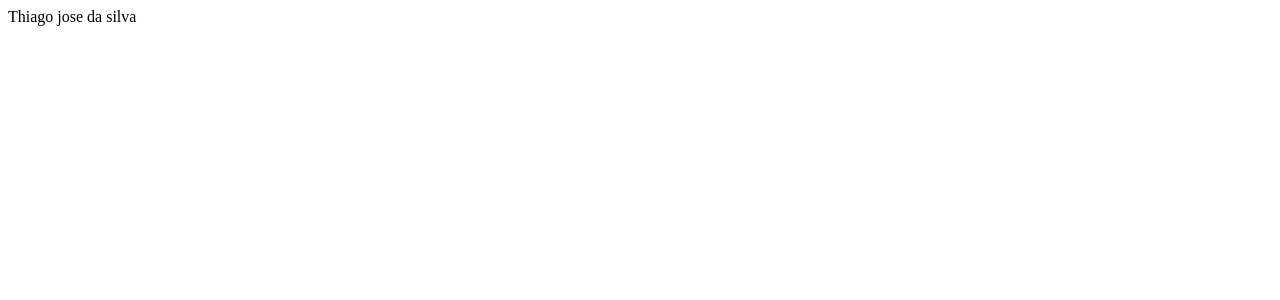
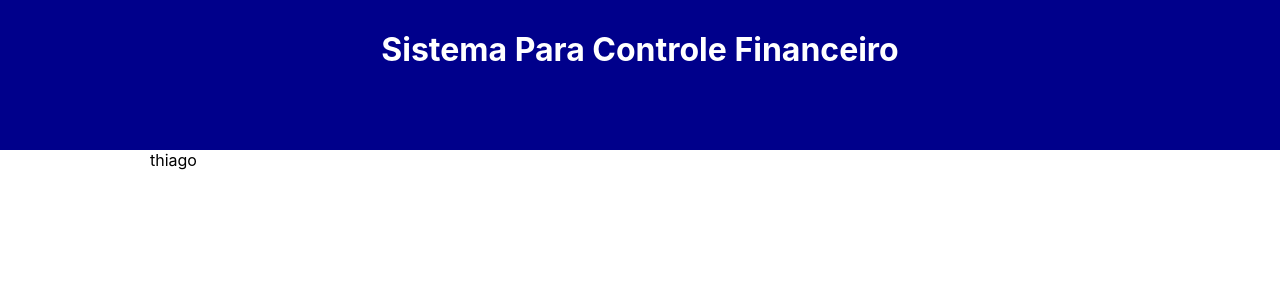
Before and after one commit to thiagoadssilva/B7webSistemaFinanceiro, a React (Create React App) app in the folder expense-tracker/: page / in a window 1280 px wide. Shown: the top 300 px of the page. Built offline with nearby package versions, Linux system fonts and the light colour scheme.

Commit message:
20% do desenvolvimento

```diff
--- a/expense-tracker/src/App.styles.ts
+++ b/expense-tracker/src/App.styles.ts
@@ -2,3 +2,22 @@ import styled from 'styled-components';
 
 export const Container = styled.div`
 `;
+
+export const Header = styled.div`
+  background-color: darkblue;
+  height: 9.375rem;
+  text-align: center;
+`;
+
+export const HerderText = styled.h1`
+  margin: 0;
+  padding: 0;
+  color: #FFF;
+  padding-top: 1.875rem;
+`;
+
+export const Body = styled.div`
+  margin: auto;
+  max-width: 61.25rem;
+  margin-bottom: 3.125rem;
+`;
--- a/expense-tracker/src/App.tsx
+++ b/expense-tracker/src/App.tsx
@@ -1,9 +1,20 @@
-import { Container } from "./app.styles";
+import {
+  Container,
+  Header,
+  HerderText,
+  Body
+} from "./App.styles";
+
 
 export default function App(){
   return(
     <Container>
-      Thiago jose da silva
+      <Header>
+        <HerderText>Sistema Para Controle Financeiro</HerderText>
+      </Header>
+      <Body>
+        thiago
+      </Body>
     </Container>
   );
 }
--- /dev/null
+++ b/expense-tracker/src/index.css
@@ -0,0 +1,13 @@
+body {
+  margin: 0;
+  font-family: -apple-system, BlinkMacSystemFont, 'Segoe UI', 'Roboto', 'Oxygen',
+    'Ubuntu', 'Cantarell', 'Fira Sans', 'Droid Sans', 'Helvetica Neue',
+    sans-serif;
+  -webkit-font-smoothing: antialiased;
+  -moz-osx-font-smoothing: grayscale;
+}
+
+code {
+  font-family: source-code-pro, Menlo, Monaco, Consolas, 'Courier New',
+    monospace;
+}
--- a/expense-tracker/src/index.tsx
+++ b/expense-tracker/src/index.tsx
@@ -1,6 +1,8 @@
 import React from 'react';
 import ReactDOM from 'react-dom';
 import App from './App';
+import './index.css';
+
 
 ReactDOM.render(
   <React.StrictMode>
```
Also changed, not shown: expense-tracker/src/data/categories.ts (added, +14 -0 lines), expense-tracker/src/data/items.ts (added, +13 -0 lines).
